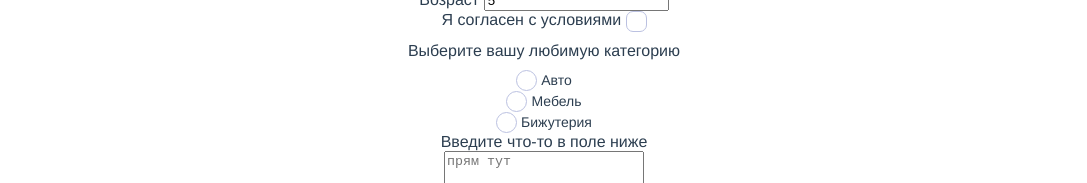
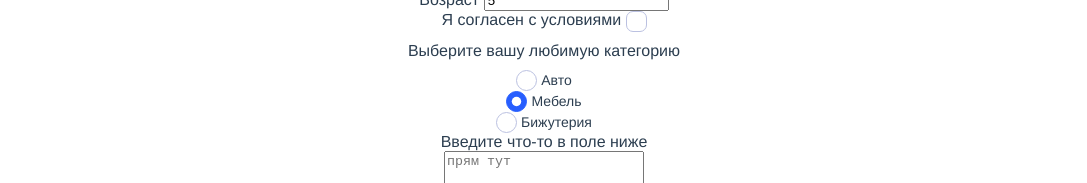
Before and after one commit to Erl777/Baraholka, a Vue app: page /profile/favourite in a window 1280 px wide. Shown: the part 247-430 px from the top of the page, without its empty margins (96-1183 px from the left). Built offline with nearby package versions, Linux system fonts and the light colour scheme; no server answers; sample sign-in values are in the browser's storage.

Commit message:
Переделал компонент RadioCustom и внес небольшие изменения в CheckboxesCustom

```diff
--- a/src/components/FormCustom.vue
+++ b/src/components/FormCustom.vue
@@ -65,15 +65,8 @@
       </small>
 
       <p>Выберите вашу любимую категорию</p>
-      <radio-custom
-        v-for="(radio, key, index) in radiosObj"
-        :key="radiosObj[key].title"
-        :name="'radio'"
-        :radio="radiosObj[key].radio"
-        :title="radiosObj[key].title"
-        :id="key + radiosObj[key].title"
-        v-model="formData.category"
-
+      <radios-custom
+        v-model="radiosObj"
       />
       <small
         v-if="$v.formData.category.$error"
@@ -116,7 +109,7 @@
 <script>
     import InputCustom from "./simpleElements/InputCustom";
     import CheckboxCustom from "./simpleElements/CheckboxCustom";
-    import RadioCustom from "./simpleElements/RadioCustom";
+    import RadiosCustom from "./simpleElements/RadiosCustom";
     import CheckboxesCustom from "@/components/simpleElements/CheckboxesCustom";
     import TextareaBase from "@/components/simpleElements/textareaBase";
     import InputNumber from "@/components/simpleElements/InputNumber";
@@ -126,7 +119,7 @@
 
     export default {
         name: "FormCustom",
-        components: { TextareaBase, RadioCustom, CheckboxCustom, InputCustom, CheckboxesCustom, InputNumber},
+        components: { TextareaBase, RadiosCustom, CheckboxCustom, InputCustom, CheckboxesCustom, InputNumber},
         data(){
             return{
                 checkboxesObj: {
@@ -150,17 +143,20 @@
                    {
                     title: 'Авто',
                     value: 'auto',
-                     radio: false,
+                    checked: false,
+                    name: 'category'
                   },
                    {
                     title: 'Мебель',
                     value: 'furniture',
-                     radio: false,
+                    checked: true,
+                    name: 'category'
                   },
                    {
                     title: 'Бижутерия',
                     value: 'jewelry',
-                     radio: false
+                    checked: false,
+                    name: 'category'
                   }
                 ],
                 formData: {
@@ -232,11 +228,11 @@
           },
 
           variantsChange(obj){
-            let array = []
+            let array = [];
 
             Object.entries(obj).forEach((elem) => {
               if(elem[1].checked) array.push(elem[1].name)
-            })
+            });
 
             this.formData.fruits = array;
           }
--- a/src/components/simpleElements/CheckboxesCustom.vue
+++ b/src/components/simpleElements/CheckboxesCustom.vue
@@ -41,15 +41,13 @@
         watch: {
           value: {
             deep: true,
+            immediate: true,
 
             handler(){
               this.$emit('variantsChange', this.value)
             }
           }
         },
-      created() {
-        this.$emit('variantsChange', this.value)
-      }
     }
 </script>
 
--- a/src/components/simpleElements/RadioCustom.vue
+++ /dev/null
@@ -1,51 +0,0 @@
-<template>
-  <div>
-    <input
-      v-on="listeners"
-      :id="id"
-      type="radio"
-      :name="name"
-      :value="radio"
-    >
-    <label :for="id">{{title}}</label>
-  </div>
-</template>
-
-<script>
-    export default {
-        name: "RadioCustom",
-        props: {
-          name: {
-              type: String
-          },
-          radio: {
-              type: [Boolean]
-          },
-          title: {
-              type: String
-          },
-          id: {
-              type: [String, Number]
-          }
-        },
-        data(){
-            return {
-
-            }
-        },
-        computed: {
-            listeners() {
-                return {
-                    ...this.$listeners,
-                    input: event => {
-                      this.$emit('input', this.title)
-                    },
-                };
-            },
-        },
-    }
-</script>
-
-<style lang="scss" scoped>
-  @import "../../assets/stylesheets/customElementsStyles";
-</style>
--- /dev/null
+++ b/src/components/simpleElements/RadiosCustom.vue
@@ -0,0 +1,63 @@
+<template>
+  <ul>
+    <li v-for="(item, index)  in value" :key="item.title">
+      <input
+        v-on="listeners"
+        @click="checkNewItem(index)"
+        :id="item.title"
+        type="radio"
+        :name="item.name"
+        :value="item.value"
+        :checked="item.checked"
+      >
+      <label :for="item.title">{{item.title}}</label>
+    </li>
+
+  </ul>
+</template>
+
+<script>
+    export default {
+        name: "RadiosCustom",
+        props: {
+          value: {
+              type: Array,
+              required: true
+          }
+        },
+        data(){
+            return {
+              clearCheckedItem(){
+                  this.value.forEach((obj) => {
+                      if (obj.checked) obj.checked = false;
+                  })
+              },
+              checkNewItem(index){
+                  this.clearCheckedItem();
+                  this.value[index].checked = true;
+              }
+            }
+        },
+        computed: {
+            listeners() {
+                return {
+                    ...this.$listeners,
+                    input: event => {
+                      this.$emit('input', this.value)
+                    },
+                };
+            },
+        },
+    }
+</script>
+
+<style lang="scss" scoped>
+  @import "../../assets/stylesheets/customElementsStyles";
+  ul{
+    margin: 0;
+    padding: 0;
+  }
+  li{
+    list-style-type: none;
+  }
+</style>
--- a/src/main.js
+++ b/src/main.js
@@ -9,20 +9,20 @@ import axios from 'axios';
 import Vuelidate from 'vuelidate';
 
 Vue.config.productionTip = false;
-const delay = (ms) => new Promise(res => setTimeout(res, ms));
-axios.get = async url => {
-  return new Promise(((resolve, reject) => {
-    delay(3000)
-      .then(() => {
-        if (url === '/url') {
-          resolve('done')
-        } else {
-          throw Error('BAM');
-        }
-      })
-      .catch(error => reject(error));
-  }));
-};
+// const delay = (ms) => new Promise(res => setTimeout(res, ms));
+// axios.get = async url => {
+//   return new Promise(((resolve, reject) => {
+//     delay(3000)
+//       .then(() => {
+//         if (url === '/url') {
+//           resolve('done')
+//         } else {
+//           throw Error('BAM');
+//         }
+//       })
+//       .catch(error => reject(error));
+//   }));
+// };
 
 Vue.use(Vuelidate)
 
```
